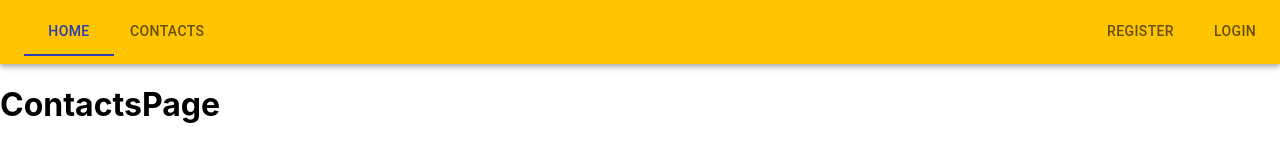
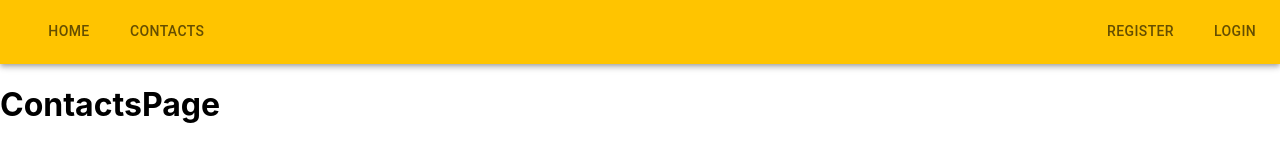
Before and after one commit to SergY29/goit-react-hw-08-phonebook, a React (Create React App) app: page /goit-react-hw-08-phonebook/contacts in a window 1280 px wide. Shown: the top 160 px of the page. Built offline with nearby package versions, Linux system fonts and the light colour scheme.

Commit message:
Update Navigation.jsx

```diff
--- a/src/components/Navigation.jsx
+++ b/src/components/Navigation.jsx
@@ -5,22 +5,10 @@ import { Link } from 'react-router-dom';
 import { useState } from 'react';
 
 export const Navigation = () => {
-  const [value, setValue] = useState(0);
-
-  const handleChange = (_, newValue) => {
-    setValue(newValue);
-  };
-
   return (
     <Toolbar component="nav" sx={{ flexGrow: 1 }}>
-      <Tabs
-        value={value}
-        onChange={handleChange}
-        aria-label="basic tabs example"
-      >
-        <Tab label="Home" to="/" component={Link} />
-        <Tab label="Contacts" to="/contacts" component={Link} />
-      </Tabs>
+      <Tab label="Home" to="/" component={Link} />
+      <Tab label="Contacts" to="/contacts" component={Link} />
     </Toolbar>
   );
 };
```
